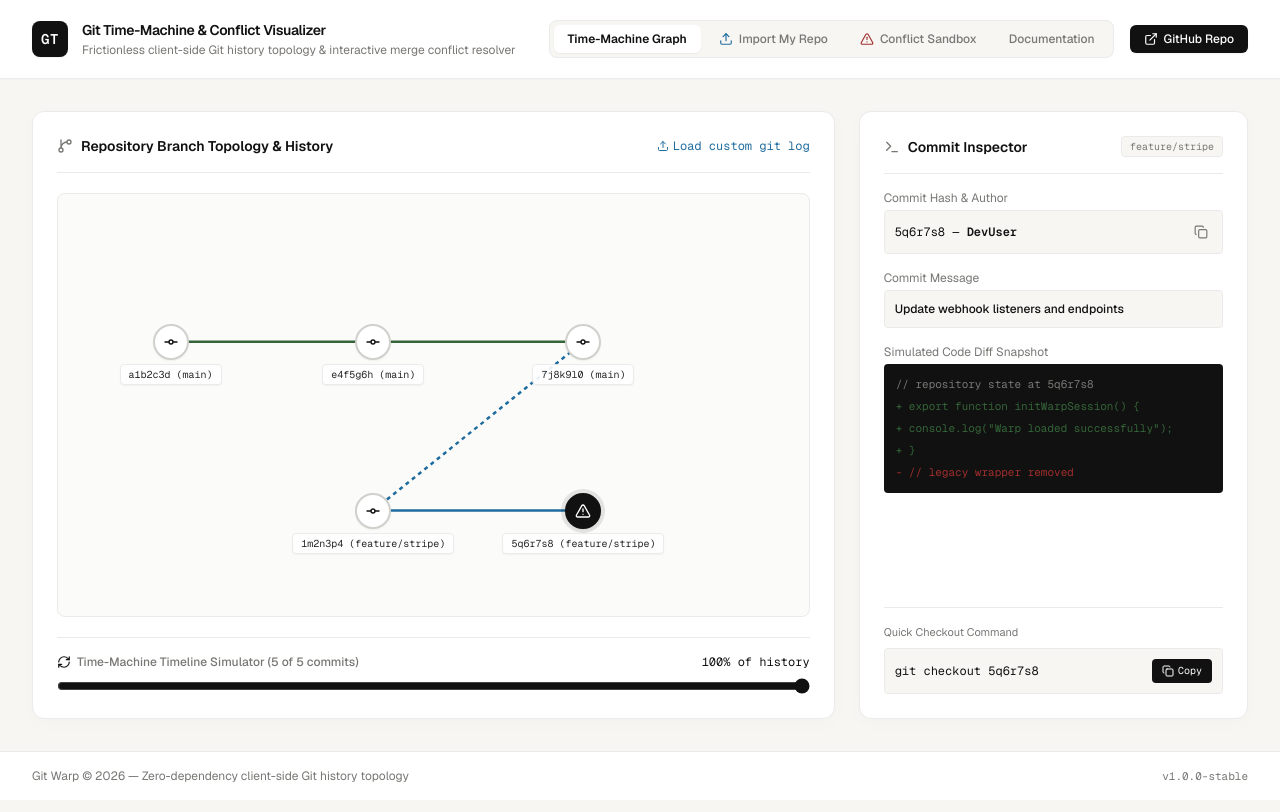
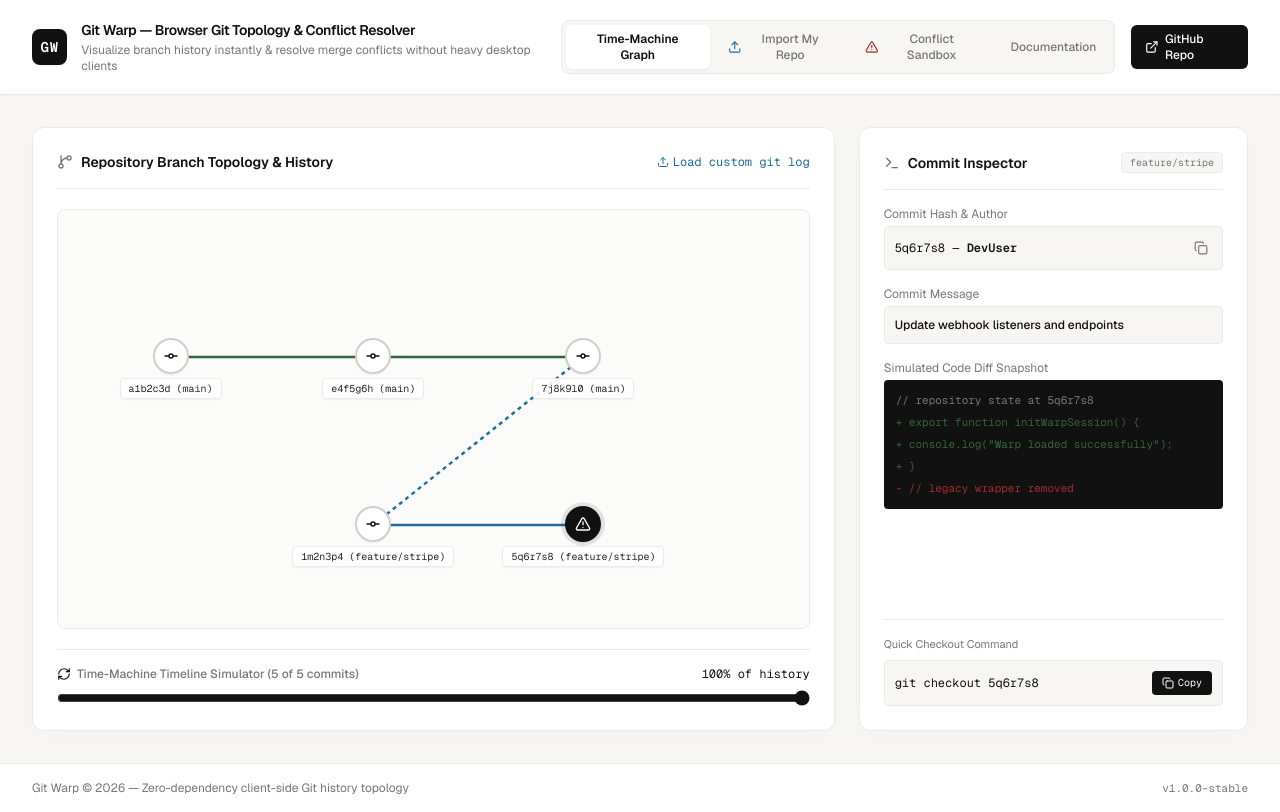
Before and after one commit to MixBroX/git-warp, a React (Vite) app: page / in a window 1280 px wide. Built offline with nearby package versions, Linux system fonts and the light colour scheme.

Commit message:
docs: add README, update branding to Git Warp and clarify value proposition

```diff
--- a/src/App.tsx
+++ b/src/App.tsx
@@ -109,13 +109,13 @@ export default function App() {
       <header className="border-b border-[#EAEAEA] bg-[#FFFFFF] px-8 py-5 flex items-center justify-between sticky top-0 z-50 shadow-[0_1px_3px_rgba(0,0,0,0.02)]">
         <div className="flex items-center space-x-3.5">
           <div className="w-9 h-9 rounded-lg bg-[#111111] text-[#FFFFFF] flex items-center justify-center font-mono font-bold text-sm tracking-wider shadow-sm">
-            GT
+            GW
           </div>
           <div>
             <h1 className="font-semibold text-sm tracking-tight">
-              Git Time-Machine & Conflict Visualizer
+              Git Warp — Browser Git Topology & Conflict Resolver
             </h1>
-            <p className="text-xs text-[#787774] mt-0.5">Frictionless client-side Git history topology & interactive merge conflict resolver</p>
+            <p className="text-xs text-[#787774] mt-0.5">Visualize branch history instantly & resolve merge conflicts without heavy desktop clients</p>
           </div>
         </div>
 
```
Also changed, not shown: 2 other files (tests, documents, lock files or other folders).
